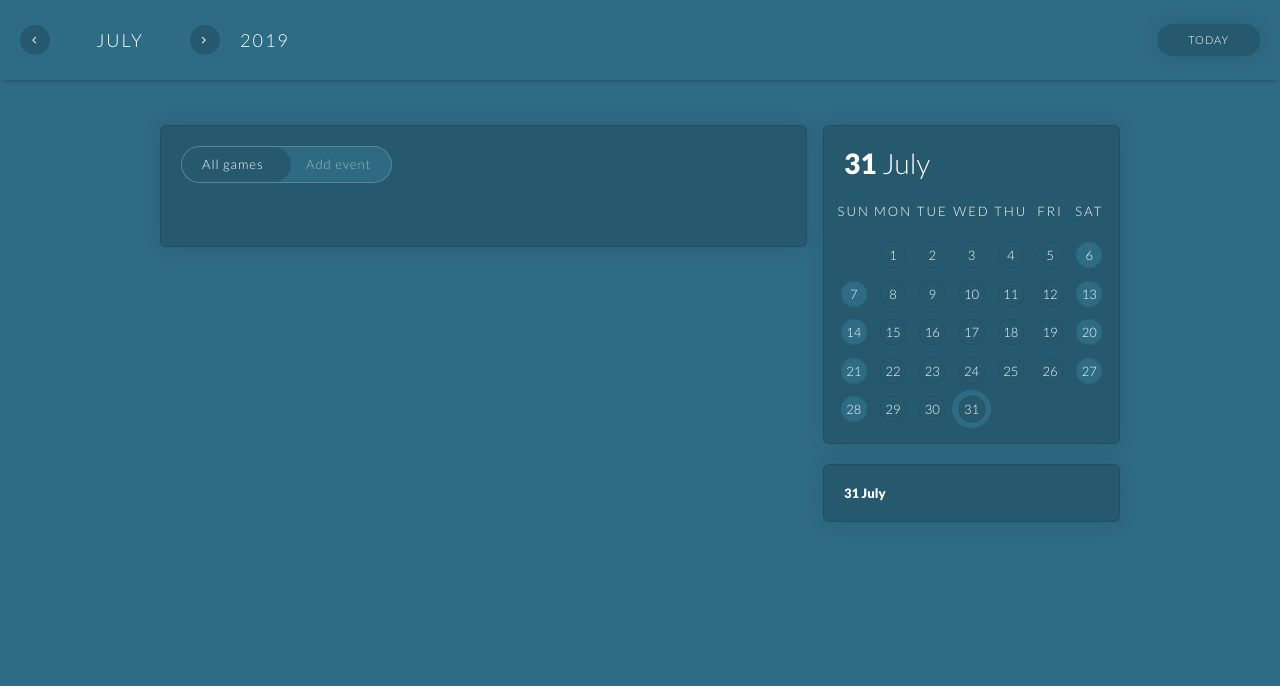
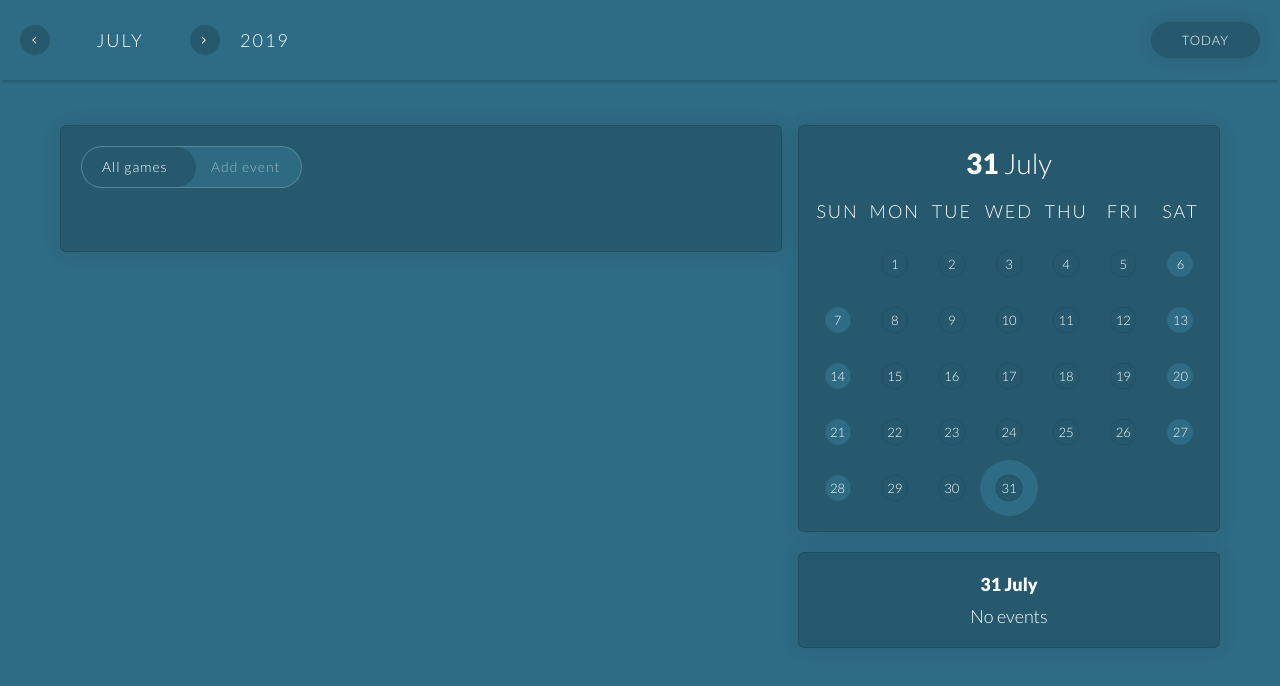
Before and after one commit to coreybyrum7/playstation-calendar, a plain HTML site: page index.html in a window 1280 px wide. Drawn offline with nearby package versions, Linux system fonts and the light colour scheme; no server answers.

Commit message:
Minor styling

```diff
--- a/css/calendar.less
+++ b/css/calendar.less
@@ -185,18 +185,17 @@ header > .wrapper, .c-event-header {
 
 .o-btn {
   display: inline-block;
-  padding: 0 30px;
+  padding: 2px 30px;
   line-height: 30px;
   height: 30px;
-  color: @col_white;
+  color: #fff;
   font-size: 13px;
-  background-color: @col_lighterblue;
+  background-color: #2e6b84;
   box-shadow: 0 0 20px 0px #00000017;
-  border: 1px solid @col_lighterblue;
+  border: 1px solid #2e6b84;
   text-transform: uppercase;
   letter-spacing: 1px;
-  border-radius: 15px;
-  font-size: 11px;
+  border-radius: 20px;
   span {
     margin-left: 2px;
   }
@@ -217,11 +216,12 @@ header > .wrapper, .c-event-header {
 
 .selectedCell_currentDay {
   font-weight: bold;
+  margin-bottom: 10px;
 }
 
 .c-calendar {
   margin: 105px auto;
-  max-width: 1000px;
+  max-width: 1200px;
   display: flex;
   justify-content: space-between;
   flex-direction: row;
@@ -235,11 +235,13 @@ header > .wrapper, .c-event-header {
   -webkit-box-shadow: 0 0 20px 0px #00000017;
   border-radius: 6px;
   border: 1px solid rgba(0,0,0,.12);
+  font-size: 18px;
+  text-align: center;
 }
 
 .c-cal__calendar-wrapper {
-  min-width: 325px;
-  width: 40%;
+  min-width: 355px;
+  width: 60%;
 }
 
 .c-cal__container {
@@ -326,6 +328,7 @@ header > .wrapper, .c-event-header {
     width: 25px;
     height: 25px;
     line-height: 25px;
+    font-size: 13px;
     border: 1px solid rgba(0, 0, 0, 0.09);
     transform: translate(-50%, -50%);
     border-radius: 50%;
@@ -372,28 +375,14 @@ header > .wrapper, .c-event-header {
     display: block;
     width: 10px;
     height: 10px;
-    background-color: #F5F5F5;
+    background-color: #478fad;
+    border: 1px solid rgb(46, 107, 132);
     z-index: 10;
     padding: 0;
-    top: 37%;
+    top: 40%;
     left: 50%;
     border-radius: 50%;
     transform: translate(-50%, calc(50% + 10px));
-  }
-  &--birthday {
-    &:before {
-      background-color: #FACC2E;
-    }
-  }
-  &--festivity {
-    &:before {
-      background-color: #10DDC2;;
-    }
-  }
-  &--important {
-    &:before {
-      background-color: #F57170;
-    }
   }
 }
 
@@ -401,7 +390,7 @@ header > .wrapper, .c-event-header {
   width: 100%;
   height: 40px;
   display: block;
-  margin-bottom: 20px;
+  margin-bottom: 25px;
   .border-box;
   ul.tab-slider--tabs {
     display: block;
@@ -413,7 +402,7 @@ header > .wrapper, .c-event-header {
     border-radius: 35px;
     overflow: hidden;
     background: #2e6b83;
-    height: 35px;
+    height: 40px;
     border: 1px solid #ffffff30;
     .user_select_none;
   }
@@ -438,11 +427,11 @@ header > .wrapper, .c-event-header {
 
 .tab-slider--trigger {
   cursor: pointer;
-  font-size: 13px;
+  font-size: 14px;
   line-height: 1;
   color: #ffffff85;
   text-align: center;
-  padding: 11px 20px;
+  padding: 13px 20px;
   position: relative;
   z-index: 2;
   display: inline-block;
@@ -470,7 +459,7 @@ header > .wrapper, .c-event-header {
 
 .c-calendar__upcomingevents {
   width: 100%;
-  min-width: 625px;
+  min-width: 700px;
 }
 
 .c-aside {
@@ -494,23 +483,20 @@ header > .wrapper, .c-event-header {
 
 .c-aside__event {
   position: relative;
-  margin: 15px 0;
-  font-size: 18px;
-}
-
-.c-aside__event {
+  margin: 0 0 15px;
+  font-size: 22px;
   span {
     display: block;
-    font-size: 12px;
+    font-size: 18px;
   }
   img {
-    height: 305px;
+    height: 425px;
     width: 100%;
     background-size: contain;
     background-repeat: no-repeat;
     background-position: center;
     text-align: center;
-    margin: 10px 0;
+    margin: 16px 0;
     border-radius: 4px;
   }
 }
--- a/index.html
+++ b/index.html
@@ -9,9 +9,9 @@
     <meta name="viewport" content="width=device-width, initial-scale=1.0, minimum-scale=1.0">
     <title>Calendar</title>
     <link rel="stylesheet/less" type="text/css" href="css/calendar.less">
+    <script type="text/javascript" src="js/less.js"></script>
     <link rel="stylesheet" href="https://cdnjs.cloudflare.com/ajax/libs/font-awesome/4.6.3/css/font-awesome.css">
     <link rel="stylesheet" href="https://fonts.googleapis.com/css?family=Lato:300,300i,900,900i">
-    <script type="text/javascript" src="js/less.js"></script>
     <script type="text/javascript" src="https://cdnjs.cloudflare.com/ajax/libs/jquery/3.2.1/jquery.min.js"></script>
     <script type="text/javascript" src="https://cdnjs.cloudflare.com/ajax/libs/jquery.cycle2/2.1.6/jquery.cycle2.core.min.js"></script>
     <script type="text/javascript" src="js/events.js"></script>
@@ -73,15 +73,7 @@
                                         <input type="date" name="date">
                                         <label for="description">Description</label>
                                         <textarea placeholder="The PS5 release date may be more than a year away, but it looks like we have official confirmation about one of the console's launch games."
-                                            name="description" cols="30" rows="3"></textarea>
-                                        <label for="tags">Event type</label>
-                                        <select name="tags">
-                                            <option value="Launch Date">Launch Date</option>
-                                            <option value="event">event</option>
-                                            <option value="important">important</option>
-                                            <option value="birthday">birthday</option>
-                                            <option value="festivity">festivity</option>
-                                        </select>
+                                            name="description" cols="30" rows="2"></textarea>
                                     </form>
                                     <br>
                                     <a href="javascript:;" class="o-btn js-event__save">SAVE <span class="fa fa-save"></span></a>
--- a/js/calendar.js
+++ b/js/calendar.js
@@ -177,9 +177,7 @@ $(document).ready(function () {
         var inputName = $("input[name=name]").val();
         var inputDate = $("input[name=date]").val();
         var inputNotes = $("textarea[name=notes]").val();
-        var inputTag = $("select[name=tags]")
-        .find(":selected")
-        .text();
+        var inputTag = "default";
 
         dataCel.each(function() {
         if ($(this).data("day") === inputDate) {
@@ -259,6 +257,7 @@ $(document).ready(function () {
             );
             break;
         }
+        $('.c-aside__eventList').fadeIn('slow');
     };
     dataCel.on("click", function() {
         var $this = $(this);
@@ -279,7 +278,13 @@ $(document).ready(function () {
         dataCel.removeClass("isSelected");
         thisEl.addClass("isSelected");
 
-        $('.c-content-wrapper').fadeIn('fast');
+        var numEvents = $('.c-aside__eventList').children().length;
+        if (numEvents == 0) {
+            let noContentDiv = "<div id='noContentDiv'>No events</div>";
+            $('.c-aside__eventList').append(noContentDiv);
+        } else if (numEvents != 1) {
+            $('#noContentDiv').remove();
+        }
     }
 
     //function for move the months
```
